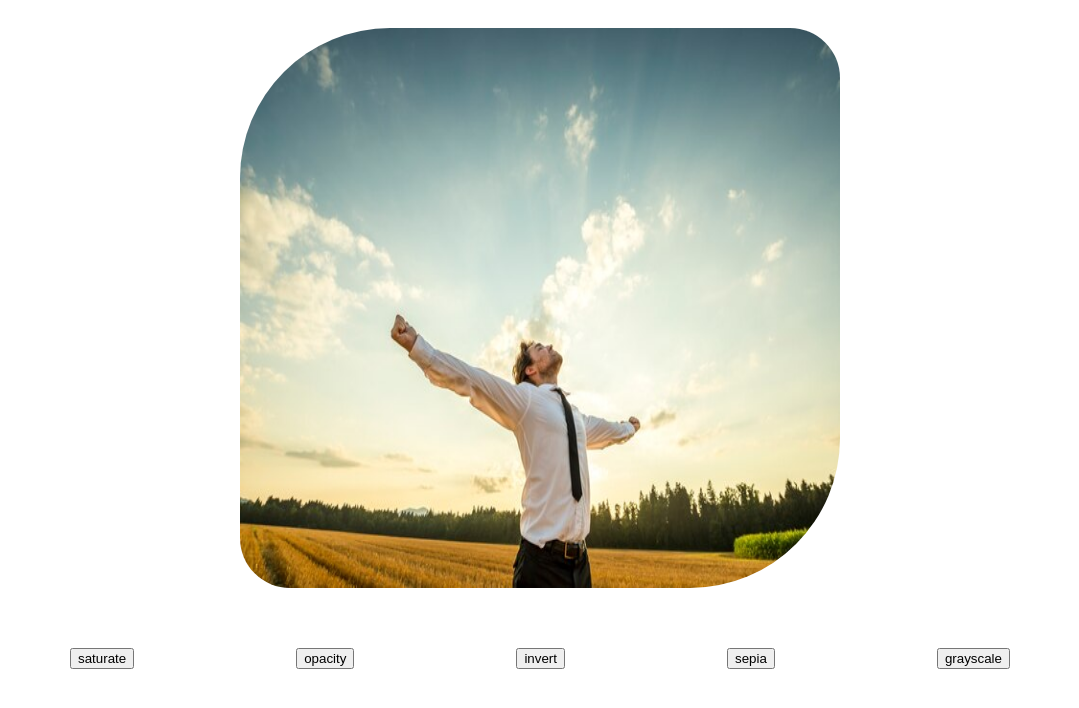
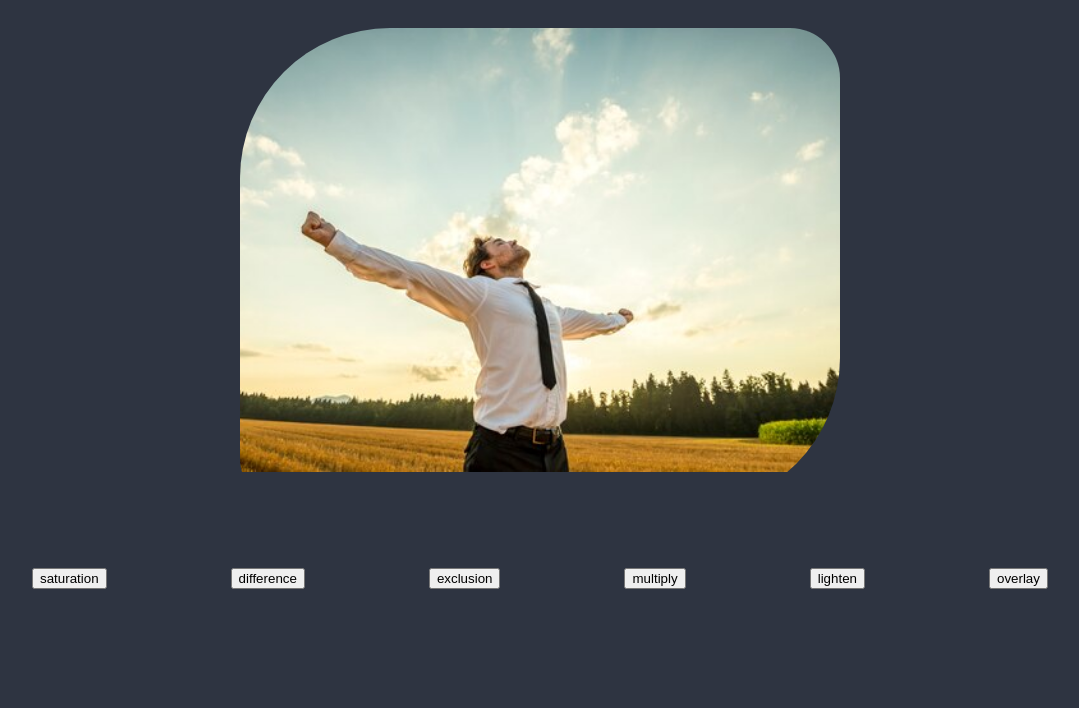
Before and after one commit to Abdulrhaman-Mohamed/ITI-3Months-Lab, a plain HTML site: page HTML5&CSS3/Day3/Filter Images/index.html in a window 1280 px wide. Shown: the whole page, without its empty margins (100-1179 px from the left). Drawn offline with Linux system fonts and the light colour scheme.

Commit message:
Day3 Html5 now Version

```diff
--- a/HTML5&CSS3/Day3/Filter Images/index.html
+++ b/HTML5&CSS3/Day3/Filter Images/index.html
@@ -11,6 +11,7 @@
             justify-content: center;
             align-items: center;
             flex-direction: column;
+            background-color: rgb(46, 52, 65);
         }
         img
         {
@@ -21,12 +22,28 @@
 
         }
 
-        div
+        .div2
         {
             margin-top: 60px;
             display: flex;
             justify-content: space-evenly;
             width: 100%;
+        }
+
+        .div1
+        {
+            margin-top: 20px;
+            width: 600px;
+            height: 60vh;
+            background-image: url("./images/thankful-businessman-with-open-arms-field_254268-363.jpg"),
+            url("./images/bird.jpg"),
+            url("./images/sun.jpg");
+            background-repeat: no-repeat;
+            background-size: 800px;
+            background-position: -140px -90px;
+            border-radius: 150px 50px;
+
+
         }
 
         button:hover
@@ -36,44 +53,41 @@
     </style>
 </head>
 <body>
-
-        <img id="img" src="./images/thankful-businessman-with-open-arms-field_254268-363.jpg" alt="">
-
-        <div>
+    <div class="div1">
+    </div>
+     <!-- <img id="img" src="./images/thankful-businessman-with-open-arms-field_254268-363.jpg" alt=""> -->
+        <div class="div2">
             <button>
-                saturate
+                saturation
             </button>
             <button>
-                opacity
+                difference
             </button>
             <button>
-                invert
+                exclusion
             </button>
             <button>
-                sepia
+                multiply
             </button>
             <button>
-                grayscale
+                lighten
+            </button>
+            <button>
+                overlay
             </button>
         </div>
 
 <script>
     var btns = document.getElementsByTagName("button");
-    var img = document.getElementById("img");
-    console.log(btns[0].innerText   );
-    for(var i = 0 ; i <5;i++)
+    var img = document.getElementsByClassName("div1")[0];
+    console.log(btns[0].innerText);
+    for(var i = 0 ; i <6;i++)
     {
         (function(){
-            let x = i;
-            var de
-            if(i<2)
-             de = "0.5";
-            else
-            de = "100%";
-
-            btns[i].addEventListener("click",function(){
-                img.style.filter=`${btns[x].innerText}(${de})`;
-            })
+            var x = i;
+                btns[i].addEventListener("click",function(){
+                    img.style.backgroundBlendMode=`${btns[x].innerText}`;
+                })
         })();
 
     }
```
Also changed, not shown: HTML5&CSS3/Day3/Bouns_Day3/index.html (+21 -0 lines), HTML5&CSS3/Day3/Filter Images/images/bird.avif (added), HTML5&CSS3/Day3/Filter Images/images/bird.jpg (added), HTML5&CSS3/Day3/Filter Images/images/sun.avif (added), HTML5&CSS3/Day3/Filter Images/images/sun.jpg (added).
